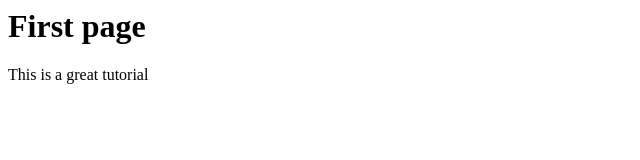
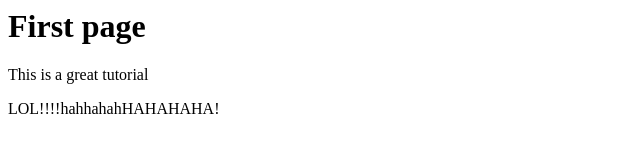
Before and after one commit to Joakim66/git-course, a plain HTML site: page index.html in a window 1280 px wide. Shown: the whole page, without its empty margins (0-640 px from the left). Drawn offline with Linux system fonts and the light colour scheme.

Commit message:
changed the hypertext markup file on my computer machine to include funny lols! hehaheaheh

```diff
--- a/index.html
+++ b/index.html
@@ -3,5 +3,6 @@
   <body>
     <h1>First page</h1>
     <p>This is a great tutorial</p>
+    <p>LOL!!!!hahhahahHAHAHAHA!</p>
   </body>
 </html>
```
